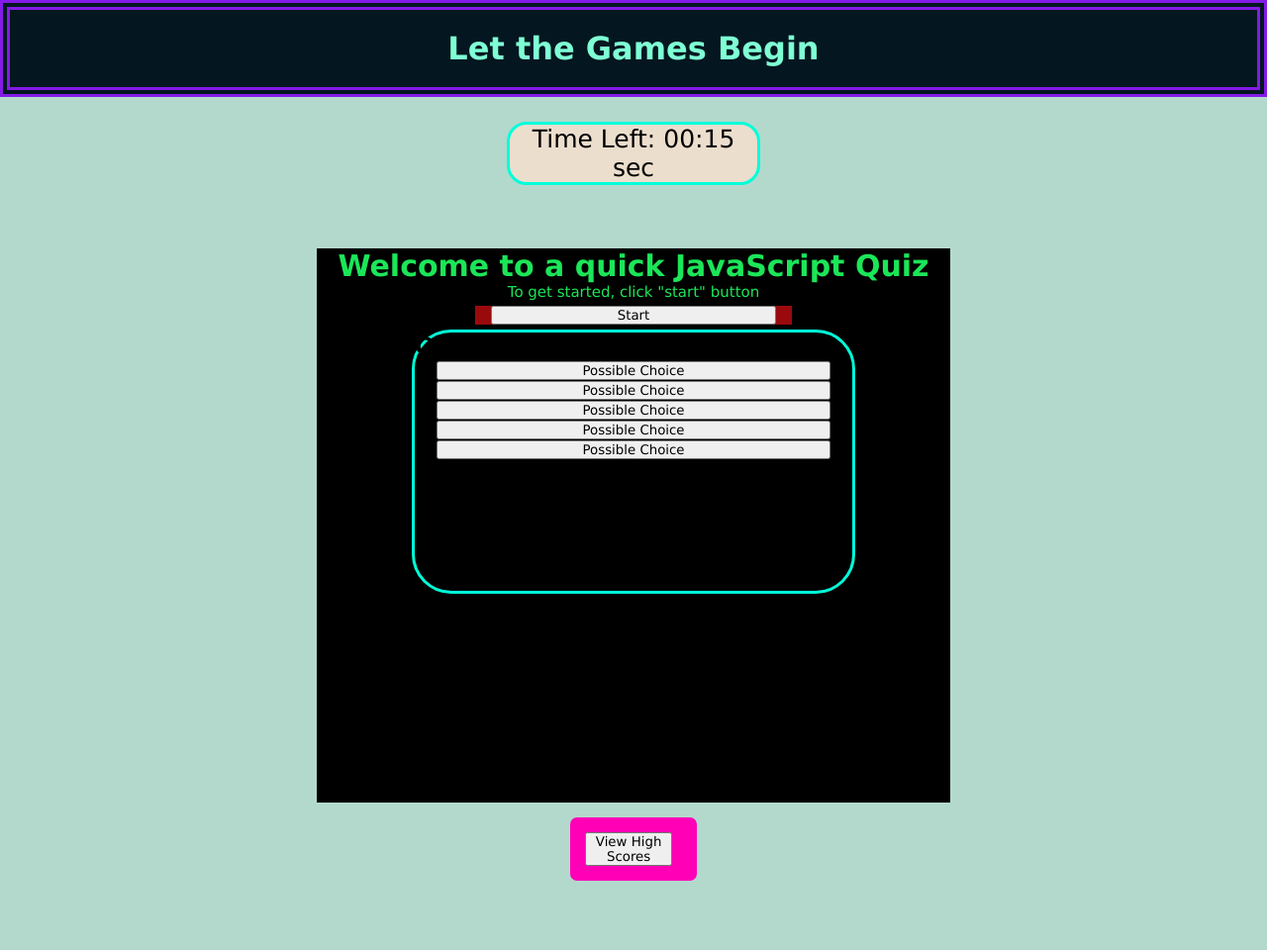
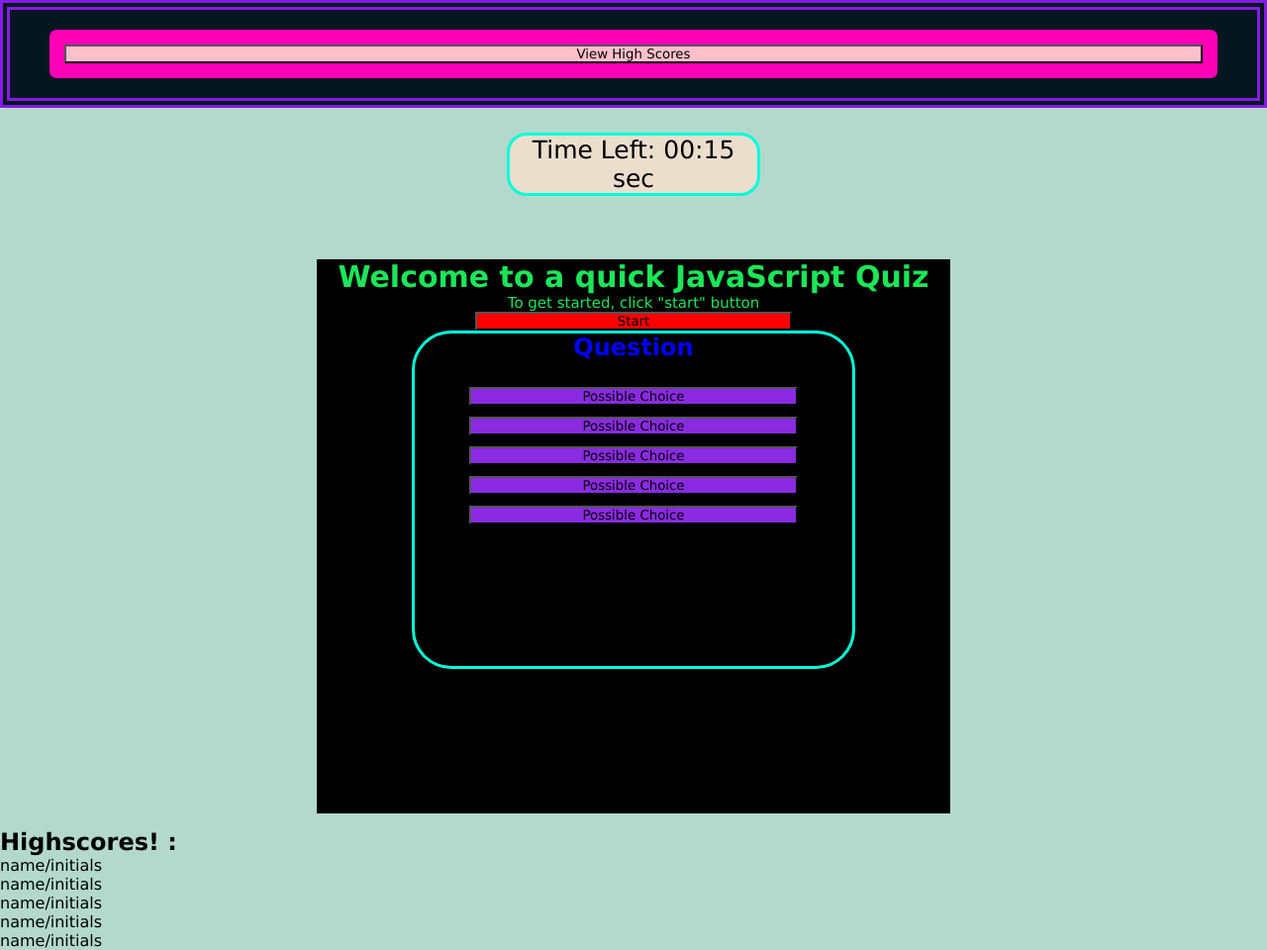
Before and after one commit to Chongi23/Quick-JavaScript-Coding-Quiz, a plain HTML site: page index.html in a window 1280 px wide. Shown: the whole page at 99% size. Before the commit the page ends 890 px from the top, so only its background shows below. Drawn offline with Linux system fonts and the light colour scheme.

Commit message:
more updates

```diff
--- a/assets/css/style.css
+++ b/assets/css/style.css
@@ -78,21 +78,11 @@ body{
     margin-top: 5px;
     color:rgb(27, 230, 88);
 }
+ #start{
+    background-color: red;
+    width: 50%;
+ }
 
-/*Start Button*/
-#start-button{
-    padding: 0;
-    border: none;
-    background: none;
-    width: 50%;
-    margin-top: 5px;
-    margin-bottom: 5px;
-    margin-left: 25%;
-    font-size: 50px;
-    text-align: center;
-    color:rgb(193, 230, 27);
-    background-color:rgb(154, 10, 13);
-}
  /*this Section will hold the main content of the quiz*/
 main {
     display: block;
@@ -107,16 +97,41 @@ main {
 
     .questions-screen ul {
         text-align: center;
-        color:aliceblue;
-        list-style-type: none;;
+        color:rgb(16, 103, 180);
+        list-style-type: none;
         margin-bottom: 30%;
 
 
+        }
+
+        .questions-screen h2 {
+         color: blue;
+         text-align: center;
+         margin-bottom: 25px;
+
+        }
+
+        .questions-screen button{
+            width:75%;
+            background-color:blueviolet;
+            margin-bottom: 10px;
+        }
+
+        .finished-quiz-screen{
+            display:none;
+
+        }
+
+        .vhs{
+            margin-left: 20px ;
+            margin-right: 20px;
+        }
+ .vhs button{
+
+    width: 100%;
+    background-color: pink;
 }
 
-
-
-
-button{
-    width: 90%;
+.highscores-section{
+    max-height: 50px;
 }
--- a/assets/js/script.js
+++ b/assets/js/script.js
@@ -0,0 +1 @@
+let start = document.querySelector('#start');
--- a/index.html
+++ b/index.html
@@ -10,7 +10,8 @@
     <body>
         <!---This container will hold "View High Scores" button-->
         <div class="display-bar">
-        <h1>Let the Games Begin</h1>
+        <section class="vhs"><a href=#highscores-section></a><button>View High Scores</button>
+        </section>
 
         </div>
 
@@ -25,11 +26,11 @@
     <header class="quiz-intro">
         <h1>Welcome to a quick JavaScript Quiz</h1>
         <p>To get started, click "start" button</p>
+        <button id="start">Start</button>
     </header>
-        <!---Giving "Start-Game" button it's own container and added ir and href.-->
-        <div id="start-button">
-        <button>Start</button>
-    </div>
+
+
+
 
 <!---This will be where main/quiz content will be located-->
     <main>
@@ -52,21 +53,42 @@
 
     </section>
 
+    <!---what player will see once done with the quiz-->
 
     <section class ="finished-quiz-screen">
-
+       <h2>Finished Quiz!!</h2>
+       <p>Score: 00</p>
+       <!--Container where player will enter name and submit-->
+       <div>
+       <lable for="">Name</lable>
+       <input type="text">
+       <button>Sumbit</button>
+       </div>
     </section>
 
 
     </main>
 
 </div>
-<!--how can i have the button on its own without a div-->
-<section class="vhs"><button>View High Scores</button>
+
+
+
+<section class="highscores-section">
+    <h2>Highscores! :</h2>
+    <ol>
+      <li>name/initials</li>
+      <li>name/initials</li>
+      <li>name/initials</li>
+      <li>name/initials</li>
+      <li>name/initials</li>
+
+    </ol>
 </section>
+<!--this section will give the player the option to stat game again or not-->
+<div class= "restart-game" div>
     </body>
 
-<foorter>
+<footer>
 
-</foorter>
+</footer>
 </html>
```
